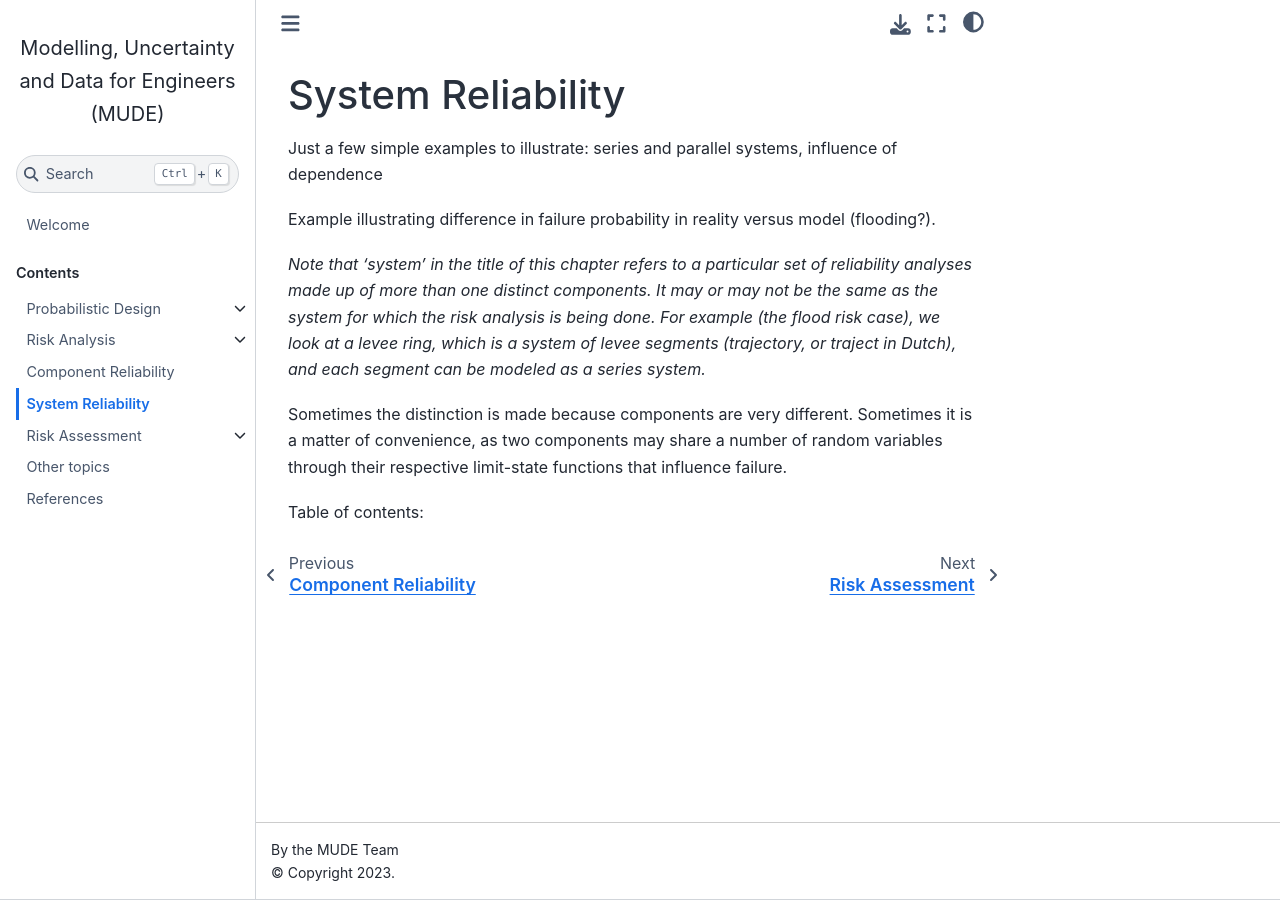
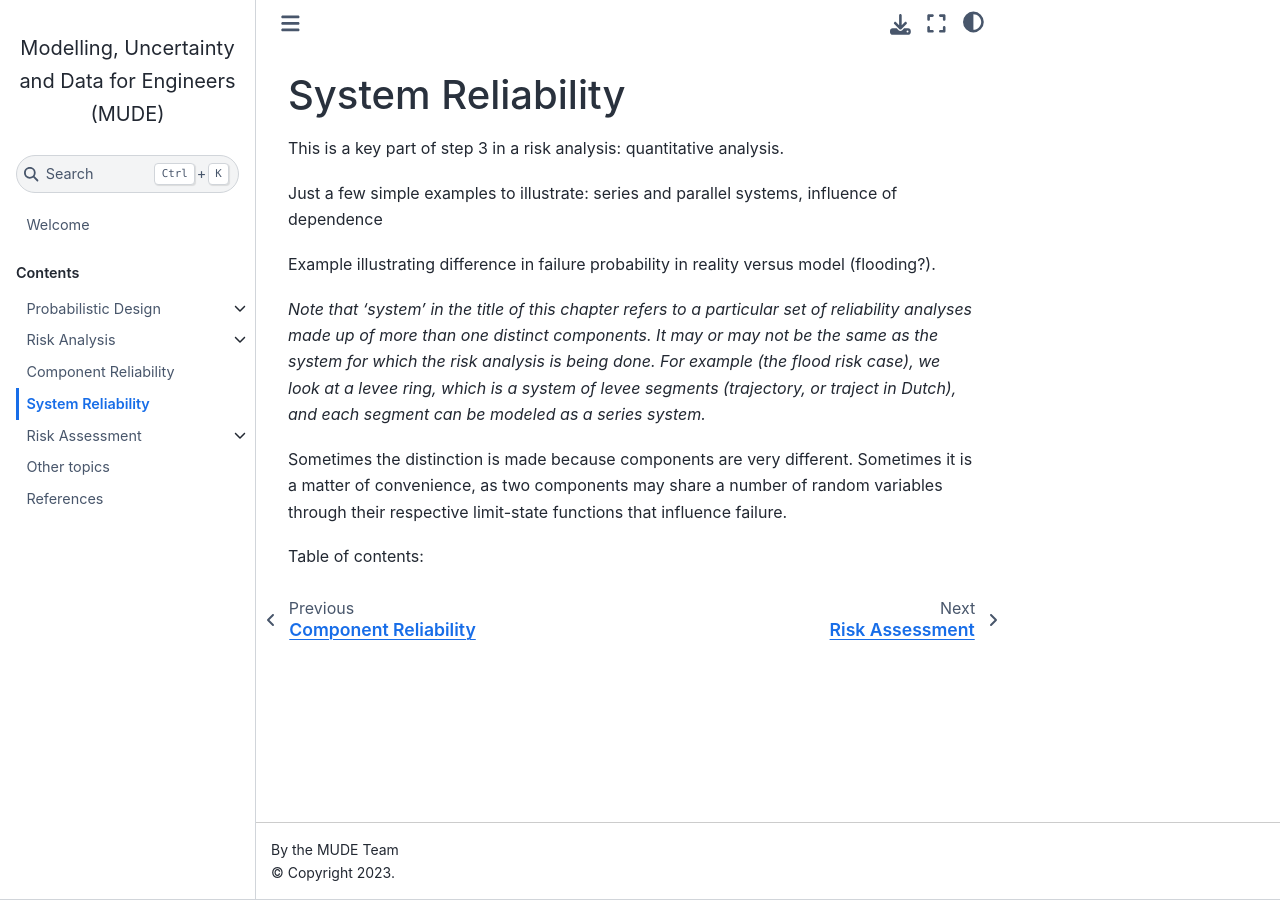
Before and after one commit to TUDelft-CITG/MUDE, a Jupyter Book: the page built from book/reliability-system/overview.md, in a window 1280 px wide. Built offline with Jupyter Book 1.0.4 settings and Sphinx 7.4.7 and the Sphinx Book theme 1.1.4, drawn with Linux system fonts in a browser that asks for light colours.

Commit message:
small changes

```diff
--- a/book/reliability-system/overview.md
+++ b/book/reliability-system/overview.md
@@ -1,4 +1,6 @@
 # System Reliability
+
+This is a key part of step 3 in a risk analysis: quantitative analysis.
 
 Just a few simple examples to illustrate: series and parallel systems, influence of dependence
 
```
Also changed, not shown: book/reliability-component/overview.md (+2 -0 lines).
